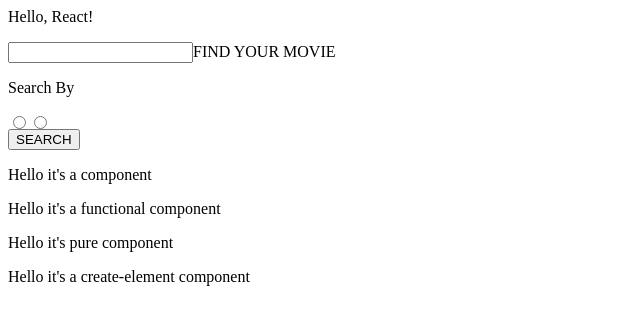
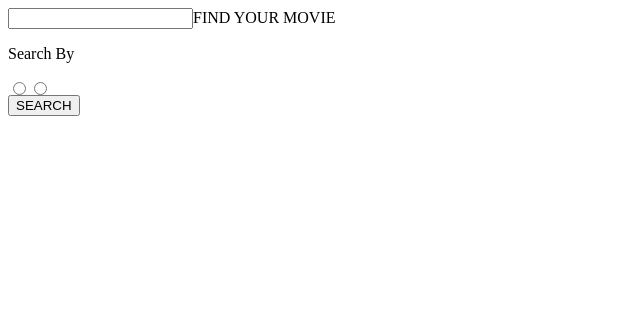
Before and after one commit to Wennod/react-mp-bk, a React app: page / in a window 1280 px wide. Shown: the top 324 px of the page, without its empty margins (0-640 px from the left). Built offline with nearby package versions, Linux system fonts and the light colour scheme.

Commit message:
third-task/ transitional commit

```diff
--- a/app/App.js
+++ b/app/App.js
@@ -1,12 +1,6 @@
 import React, { Component } from 'react';
 
-import FirstComponent from './components/FirstComponent';
-import SecondComponent from './components/SecondComponent';
-import ThirdComponent from './components/ThirdComponent';
-import FourthComponent from './components/FourthComponent';
-
-import SearchContainer from './components/SearchComponent/SearchContainer';
-
+import QueryPage from './components/QueryPageComponent/QueryPage';
 class App extends Component {
     constructor(props) {
         super(props);
@@ -14,14 +8,7 @@ class App extends Component {
 
     render() {
         return (
-            <div>
-                <p>Hello, React!</p>
-                <SearchContainer />
-                <FirstComponent />
-                <SecondComponent />
-                <ThirdComponent />
-                <FourthComponent />
-            </div>
+            <QueryPage />
         )
     }
 }
--- /dev/null
+++ b/app/components/QueryPageComponent/QueryPage.jsx
@@ -0,0 +1,19 @@
+import React from 'react';
+import SearchContainer from './SearchComponent/SearchContainer';
+
+class QueryPage extends React.Component {
+    constructor(props) {
+        super(props);
+        this.state = {
+            queryResults: []
+        }
+    }
+
+    render() {
+        return (
+            <SearchContainer />
+        )
+    }
+}
+
+export default QueryPage;
--- a/app/components/ResultsComponent/ResultsContainer.js
+++ b/app/components/QueryPageComponent/ResultsComponent/ResultsContainer.jsx
@@ -2,7 +2,7 @@ import React from 'react';
 
 class ResultsContainer extends React.Component {
     render() {
-
+        <div>ResultsContainer</div>
     }
 }
 
--- a/webpack.config.js
+++ b/webpack.config.js
@@ -39,7 +39,7 @@ module.exports =  function(env, options) {
 		module: {
 			rules: [
 				{
-					test: /\.js$/,
+					test: /\.(js|jsx)$/,
 					exclude: /node_modules/,
 					use: {
 						loader: 'babel-loader',
```
Also changed, not shown: app/components/QueryPageComponent/SearchComponent/SearchButtonComponent/SearchButton.jsx (renamed from app/components/SearchComponent/SearchButtonComponent/SearchButton.js), app/components/QueryPageComponent/SearchComponent/SearchContainer.jsx (renamed from app/components/SearchComponent/SearchContainer.js), app/components/QueryPageComponent/SearchComponent/SearchFieldComponent/SearchField.jsx (renamed from app/components/SearchComponent/SearchFieldComponent/SearchField.js), app/components/QueryPageComponent/SearchComponent/SearchFilterComponent/SearchFilter.jsx (renamed from app/components/SearchComponent/SearchFilterComponent/SearchFilter.js), app/components/SearchComponent/SearchContainer.style.scss (deleted).
